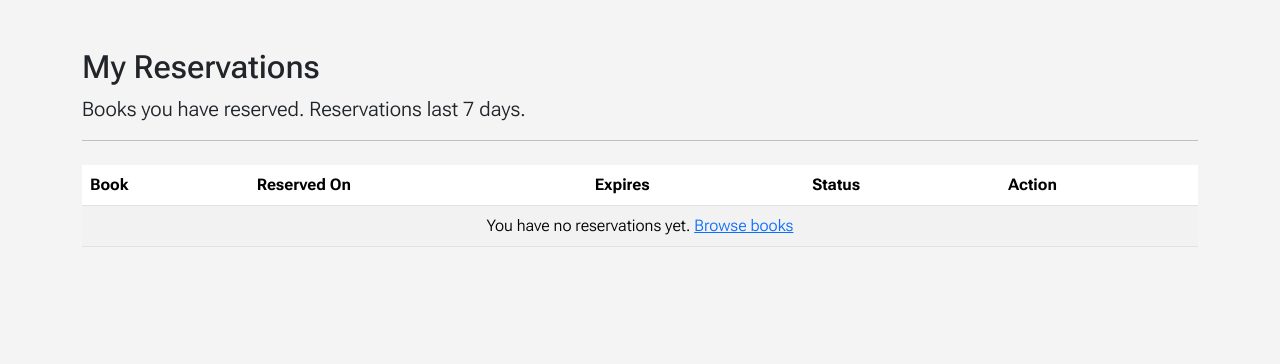
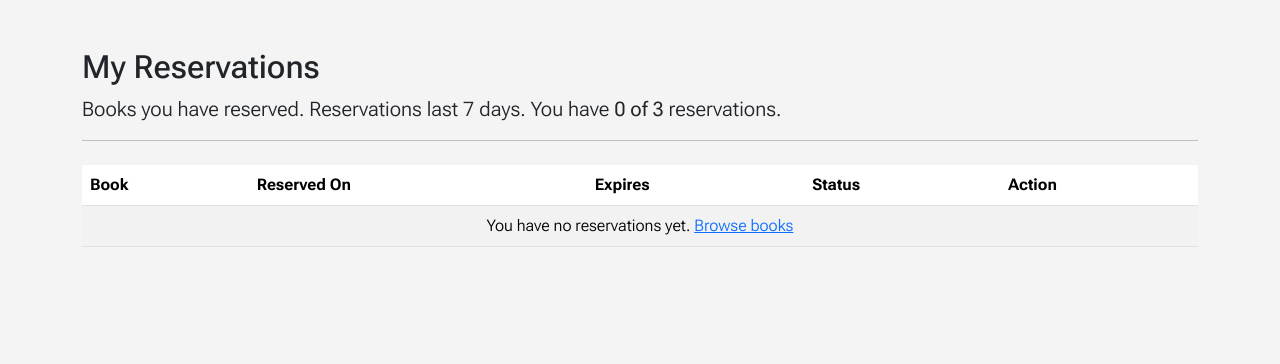
Before and after one commit to OnTheFlyCoding/libraryApp, a PHP site: page /user/reservations.php in a window 1280 px wide. Shown: the part 56-420 px from the top of the page. Run offline with PHP 8.4, Linux system fonts and the light colour scheme; the visitor is signed in with stand-in values (Sample User, id 1); tables that the repository leaves empty or names only in its code hold one stand-in row (values such as "Sample post").

Commit message:
Fixed reservation limit

```diff
--- a/user/reservations.php
+++ b/user/reservations.php
@@ -11,6 +11,7 @@ include_once (realpath(dirname(__FILE__, 2) . '/php/session.php'));
 
 $page_name = "reservations";
 $user_id   = $_SESSION['user_id'];
+$max_reservations = 3; // reservation limit, should match $max_reservations in book.php
 $message   = '';
 
 /* ------------------------------------------------------------------
@@ -59,6 +60,14 @@ $db_connection->close();
 /* Bootstrap badge colour for each status (green, grey, yellow) */
 $badge = ['active' => 'success', 'cancelled' => 'secondary', 'expired' => 'warning'];
 $today = date('Y-m-d'); // e.g. 2026-11-11, used to spot expired reservations
+
+// Count only active, not-expired reservations (cancelled/expired ones don't count toward the limit)
+$active_count = 0;
+foreach ($reservations as $r) {
+    if ($r['reservation_status'] === 'active' && $r['expire_date'] >= $today) {
+        $active_count++;
+    }
+}
 ?>
 <!doctype html>
 <html lang="en">
@@ -71,11 +80,20 @@ $today = date('Y-m-d'); // e.g. 2026-11-11, used to spot expired reservations
 
     <main class="container pb-5">
       <h2>My Reservations</h2>
-      <p class="lead">Books you have reserved. Reservations last 7 days.</p>
+      <p class="lead">
+        Books you have reserved. Reservations last 7 days.
+        You have <strong><?= $active_count ?> of <?= $max_reservations ?></strong> reservations.
+      </p>
       <hr class="mb-4">
 
       <?php if ($message): ?>
         <div class="alert alert-success"><?= $message ?></div>
+      <?php endif; ?>
+
+      <?php if ($active_count >= $max_reservations): // at the limit, so book.php hides the Reserve button ?>
+        <div class="alert alert-warning">
+          You have reached the limit of <?= $max_reservations ?> reservations. Cancel one to reserve another book.
+        </div>
       <?php endif; ?>
 
       <table class="table table-striped table-hover align-middle">
@@ -116,17 +134,6 @@ $today = date('Y-m-d'); // e.g. 2026-11-11, used to spot expired reservations
             </tr>
           <?php endforeach; ?>
 
-          <?php if (count($reservations) >= 3): /* If user is trying to reserve more than 3 books,
-          show a warning message*/  ?>
-            <tr>
-              <td colspan="5" class="text-center">
-                <div class="alert alert-warning" role="alert">
-                  You have reserved more than 3 books. Please manage your reservations.
-                </div>
-              </td>
-            </tr>
-          <?php endif; ?>
-
           <?php if (empty($reservations)): // if the user's reservations list is empty, show a message ?>
             <tr><td colspan="5" class="text-center">
               You have no reservations yet. <a href="books.php">Browse books</a>
```
Also changed, not shown: user/book.php (+21 -4 lines).
